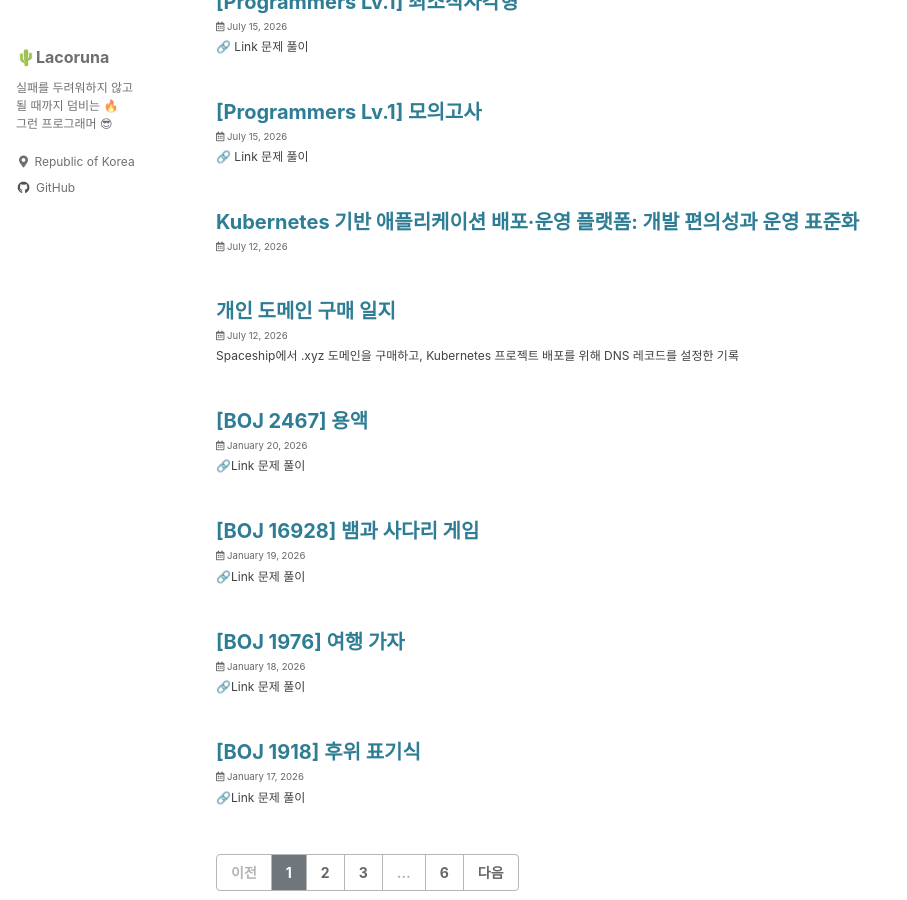
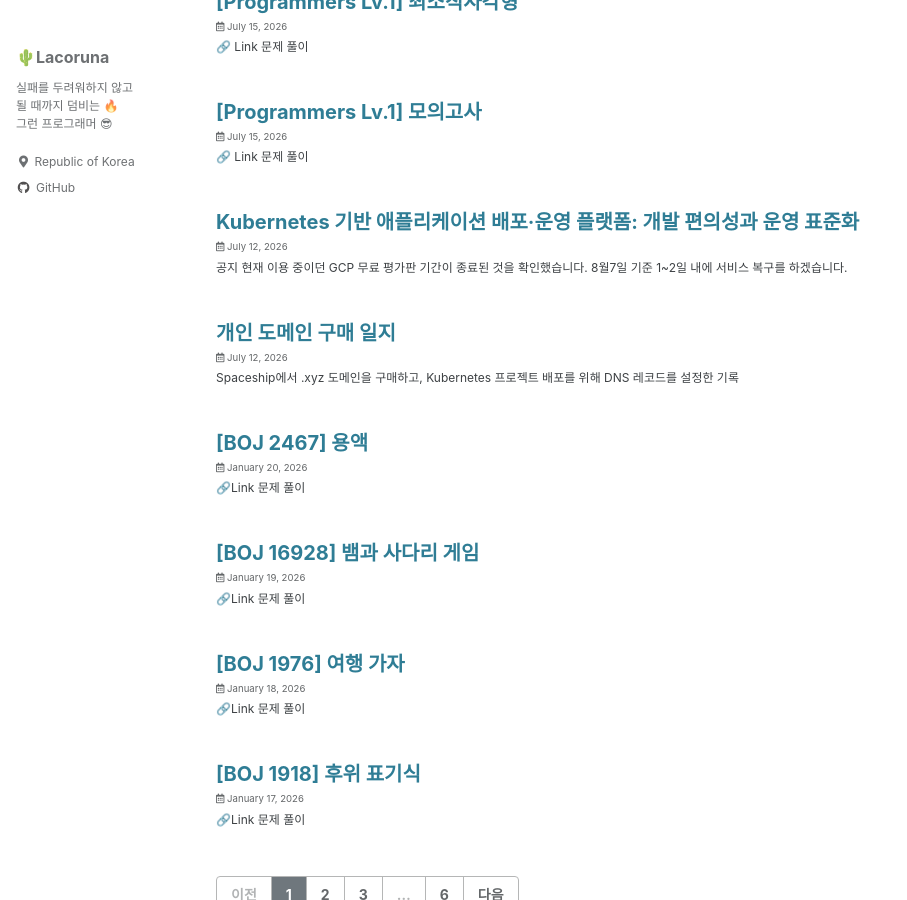
Before and after one commit to La-Coruna/La-Coruna.github.io, a Jekyll site: the page built from index.html, in a window 1280 px wide and 900 px high, scrolled down 959 px. Shown: the whole window, without its empty margins (0-907 px from the left). Built offline with Jekyll 4.4.1, drawn with Linux system fonts in a browser that asks for light colours; cached includes are drawn as plain includes; the list of posts is cut into pages by our own code.

Commit message:
[Edit][Project] k8s 플랫폼 서비스 중단 공지

```diff
--- a/_posts/project/platform/2026-07-12-kubernetes-application-platform.md
+++ b/_posts/project/platform/2026-07-12-kubernetes-application-platform.md
@@ -41,6 +41,9 @@ failure_scenario_gallery:
     alt: "컨테이너가 반복 종료되어 CrashLoopBackOff가 발생한 프로젝트 상세 화면"
     title: "컨테이너 실행 실패: CrashLoopBackOff"
 ---
+## 공지
+현재 이용 중이던 GCP 무료 평가판 기간이 종료된 것을 확인했습니다. 8월7일 기준 1~2일 내에 서비스 복구를 하겠습니다.
+
 <style>
 .portfolio-link-panel {
   position: relative;
```
